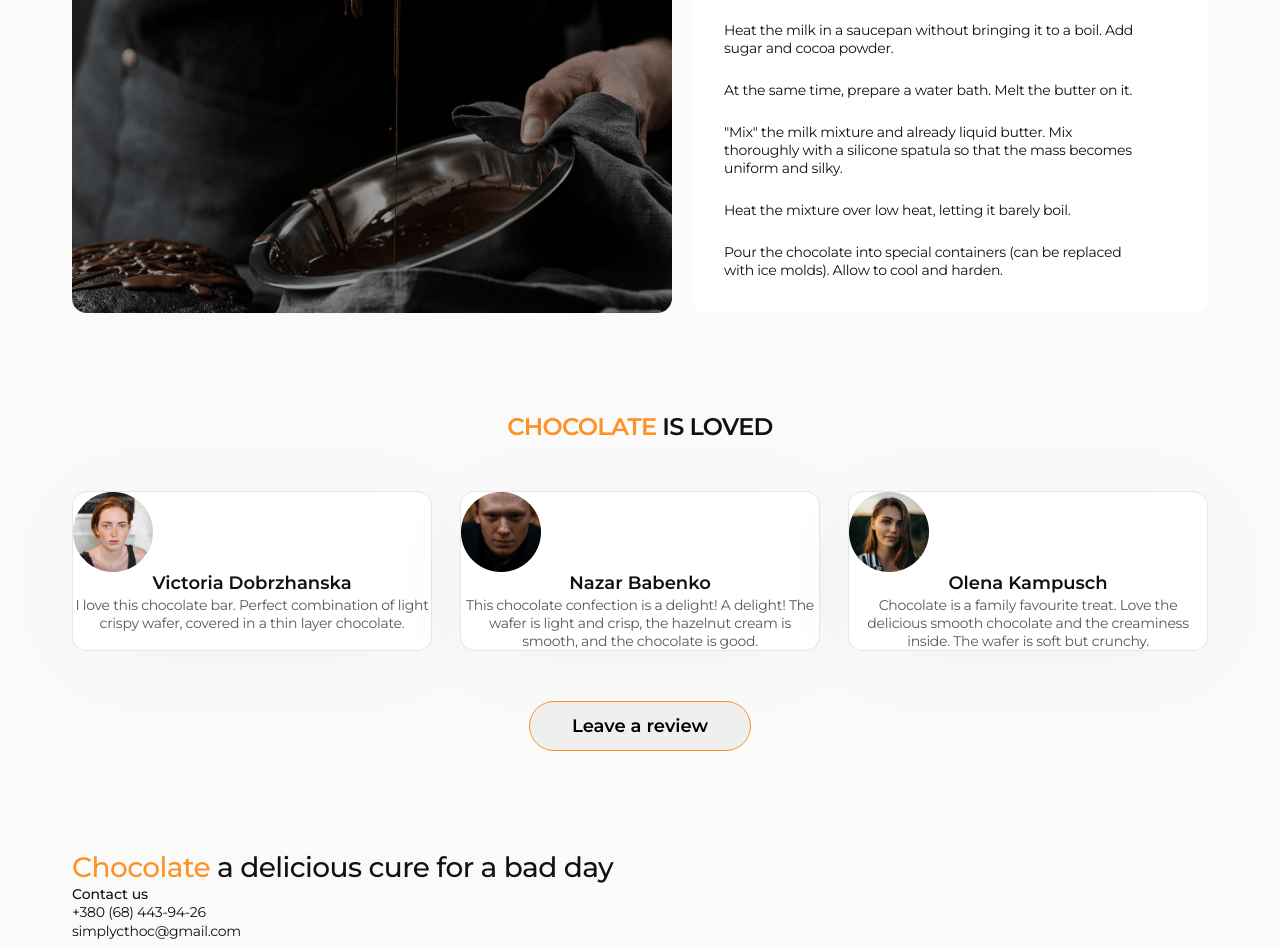
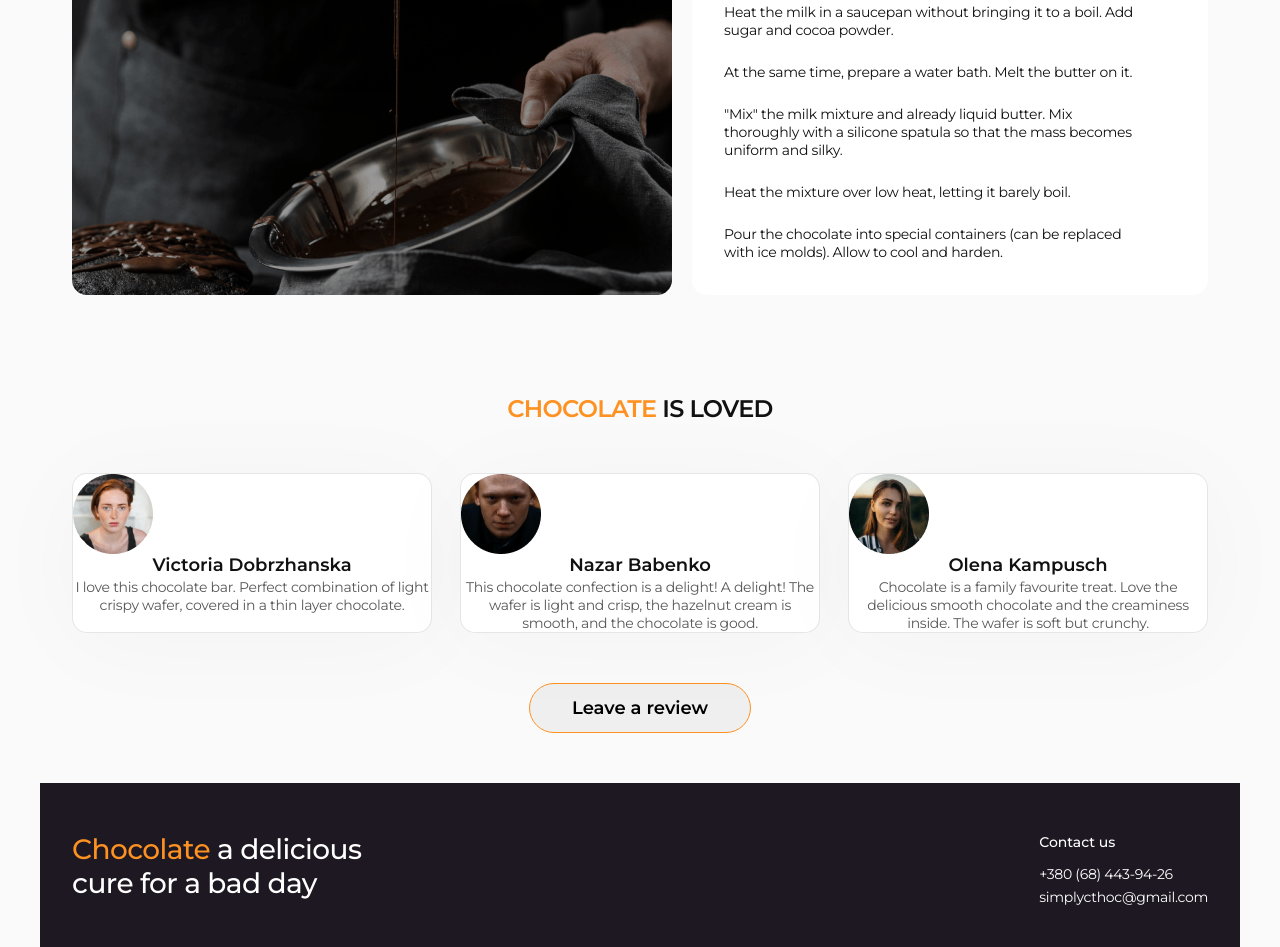
Before and after one commit to Petr-Rydik/Chocolate, a plain HTML site: page index.html in a window 1280 px wide. Shown: the part 1853-2800 px from the top of the page. Drawn offline with nearby package versions, Linux system fonts and the light colour scheme.

Commit message:
add index file

```diff
--- a/css/styles.css
+++ b/css/styles.css
@@ -175,7 +175,8 @@ body {
   margin-top: 72px;
   margin-left: auto;
   margin-right: auto;
-  padding: 50px;
+  padding-top: 50px;
+  padding-bottom: 50px;
   background-color: #1e1823;
 }
 .benefits-list {
@@ -334,13 +335,26 @@ body {
 }
 /*===== FOOTER STYLE===== */
 .page-footer {
+  max-width: 1200px;
   padding-top: 50px;
+  padding-bottom: 50px;
+  color: #ffffff;
+  background-color: #1e1823;
+  margin: 0 auto;
+}
+.page-footer-top-block {
+  display: flex;
+  justify-content: space-between;
+  padding-bottom: 50px;
+  border-bottom: 1px solid rgba(255, 255, 255, 0.1);
 }
 .page-footer-title {
+  width: 300px;
   font-weight: 500;
   font-size: 28px;
   line-height: 1.21;
   letter-spacing: -0.02em;
+  margin-bottom: 54px;
 }
 .contact-block {
   font-style: normal;
@@ -349,6 +363,10 @@ body {
   font-weight: 500;
   font-size: 14px;
   line-height: 1.29;
+  margin-bottom: 14px;
+}
+.contact-list-item:not(:last-child) {
+  margin-bottom: 4px;
 }
 .contact-list-link {
   font-size: 14px;
@@ -359,3 +377,6 @@ body {
 .contact-list-link:focus {
   color: #fd9222;
 }
+.page-footer-bottom-block {
+  margin-top: 24px;
+}
--- a/index.html
+++ b/index.html
@@ -251,9 +251,10 @@
     <!--========== FOOTER ==========-->
     <footer class="page-footer">
       <div class="container">
+        <div class="page-footer-top-block">
           <h2 class="page-footer-title">
-          <span class="accent-color">Chocolate</span> a delicious cure for a bad
-          day
+            <span class="accent-color">Chocolate</span> a delicious cure for a
+            bad day
           </h2>
           <address class="contact-block">
             <p class="contact-text">Contact us</p>
@@ -272,6 +273,8 @@
               </li>
             </ul>
           </address>
+        </div>
+        <div class="page-footer-bottom-block">
           <nav class="page-navigation">
             <ul class="menu list">
               <li class="menu-item">
@@ -288,6 +291,7 @@
             </ul>
           </nav>
         </div>
+      </div>
     </footer>
   </body>
 </html>
```
Lines whose indentation alone changed are shown as unchanged.
